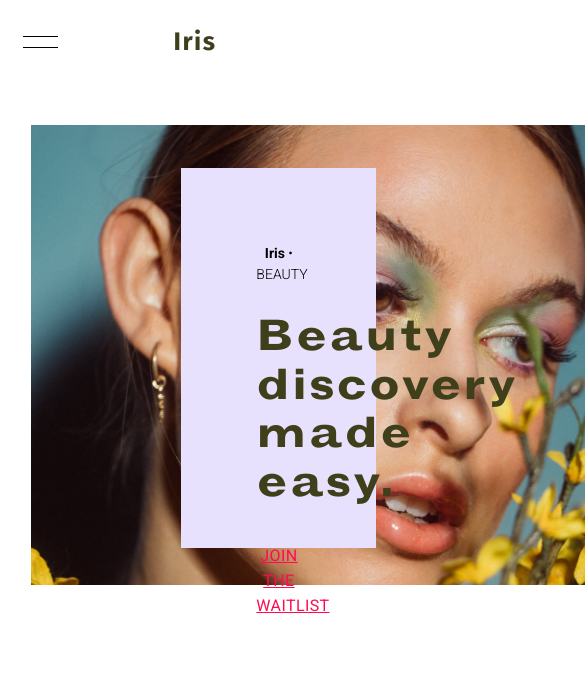
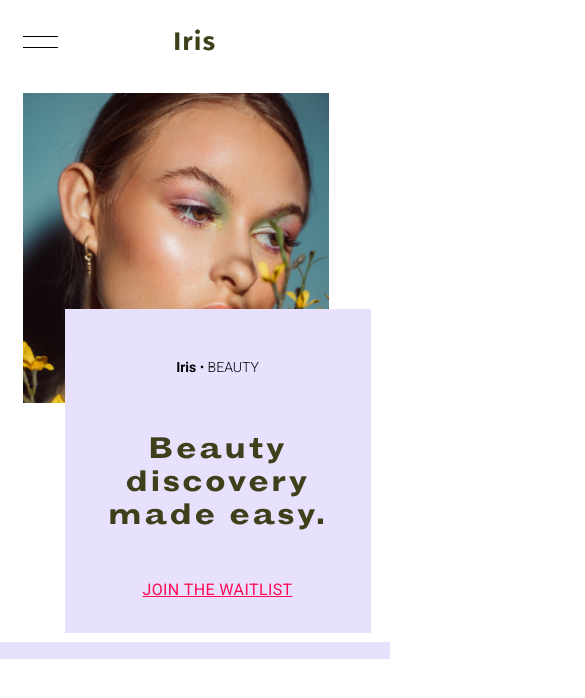
Before and after one commit to adityas-ops/iris, a Next.js app: page / in a window 390 px wide. Shown: the top 698 px of the page, 585 px wide, since content can reach past the window. Built offline with nearby package versions, Linux system fonts and the light colour scheme.

Commit message:
improve hero section

```diff
--- a/components/Header.jsx
+++ b/components/Header.jsx
@@ -75,7 +75,7 @@ function Header() {
       </div>
       {
         isClicked && (<>
-            <div className=" fixed z-20   top-[12.5%] w-full left-[-0.1%]  h-[90vh]">
+            <div className=" fixed z-20 bg-white   top-[11%] w-full left-[-0.1%]  h-[90vh]">
         <div className="w-full h-[86%] text-[#3F401A]  flex flex-col justify-center">
           <Link
             href="/about"
--- a/pages/index.js
+++ b/pages/index.js
@@ -5,21 +5,21 @@ export default function Home() {
   return (
     <>
       <div
-        className="my-[32px]"
+        className=" my-0 w-full h-full"
         style={{
           paddingTop: "calc(10vmax / 10)",
           paddingBottom: "calc(10vmax / 10)",
         }}
       >
-        <div className=" w-full h-[540px]  relative  max-w-[1940px] mx-auto">
-          <div className=" absolute z-10 right-[3.5%] top-[8%] p-[75px] h-[380px] w-[50%] bg-[#E8E1FD]">
+        <div className=" w-full md:h-[540px] h-[540px] overflow-hidden  relative  max-w-[1940px] mx-auto">
+          <div className=" absolute z-10 md:right-[3.5%] right-[5%] md:top-[8%] top-[40%] sm:p-[75px] p-[37px] md:h-[380px] h-[340px] sm:w-[70%] md:w-[50%] w-[306px] bg-[#E8E1FD] flex  flex-col justify-evenly items-center">
             <div className=" w-full text-center mb-[16px] font-Roboto whitespace-pre-line ">
               <p className=" text-[14px] font-[300]">
                 <strong className=" font-[600]">Iris</strong> • BEAUTY
               </p>
             </div>
             <div className=" mt-[2rem] w-full mb-[2rem]">
-              <p className=" text-[2.75rem] font-[700] font-Grotesque tracking-[2.15px] text-[#3F401B] text-center leading-[1.1] ">
+              <p className=" md:text-[2.75rem] text-[1.875rem] font-[700] font-Grotesque tracking-[2.15px] text-[#3F401B] text-center leading-[1.1] ">
                 Beauty discovery made easy.
               </p>
             </div>
@@ -32,17 +32,23 @@ export default function Home() {
               </Link>
             </div>
           </div>
-       <div className=" absolute left-[8%] z-0 top-0">
-       <div className=" top-[5%] relative overflow-hidden bg-center w-[600px] h-[460px]">
+       <div className=" absolute sm:left-[8%] left-[6%] z-0 top-0">
+       <div className=" top-[5%] relative overflow-hidden bg-center sm:w-[600px] w-[306px] h-[310px] sm:h-[460px]">
           <img
           src="/images/home/taylor-heery-n-mFag43IPo-unsplash.jpg"
-          className="  absolute top-[-30%] mx-auto my-auto object-center object-cover w-auto h-auto "
+          className="   mx-auto my-auto absolute   object-contain object-cover h-full w-full "
           alt="as"
           />
           </div>
         </div>
        </div>
       </div>
+      <div className=" w-full h-full bg-[#E8E1FD]"  style={{
+          paddingTop: "calc(10vmax / 10)",
+          paddingBottom: "calc(10vmax / 10)",
+        }}>
+
+      </div>
     </>
   );
 }
```
